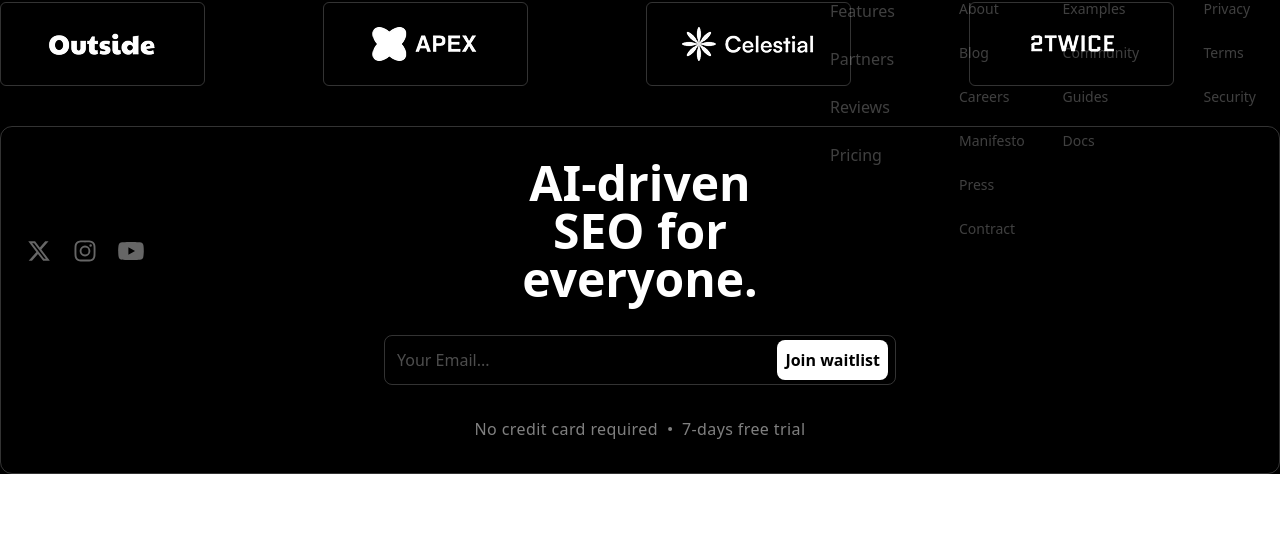
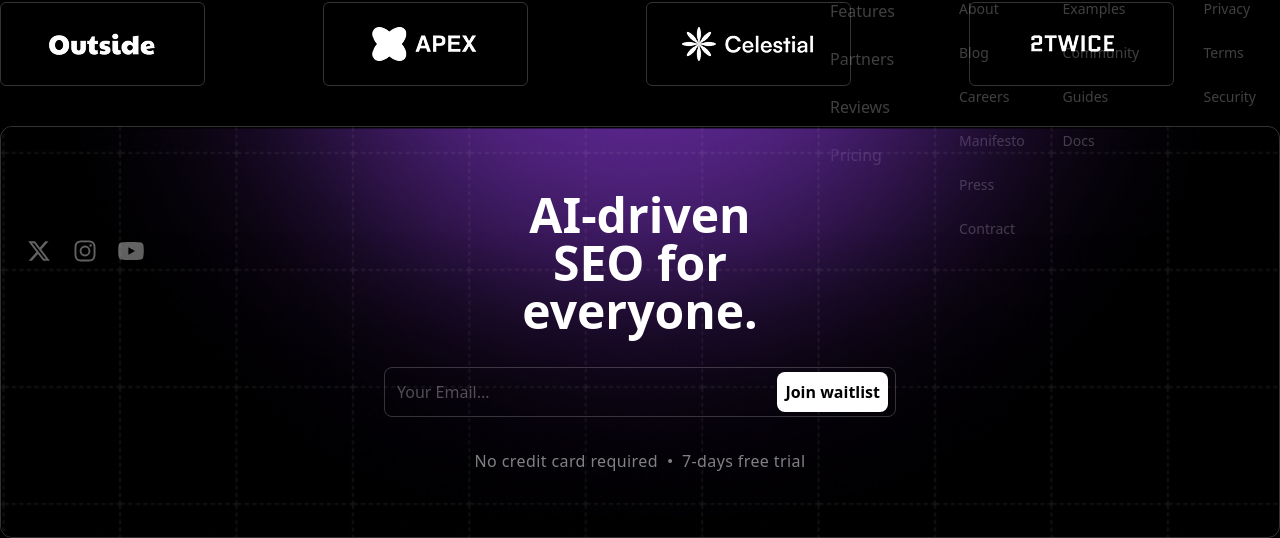
Before and after one commit to njokinjeri/opti-query, a React (Vite) app: page / in a window 1280 px wide. Shown: the part 497-1035 px from the top of the page. Before the commit the page ends 971 px from the top, so only its background shows below. Built offline with nearby package versions, Linux system fonts and the light colour scheme.

Commit message:
add bg layer to CTA section

```diff
--- a/src/components/sections/CTA.tsx
+++ b/src/components/sections/CTA.tsx
@@ -1,9 +1,17 @@
 import { Dot } from 'lucide-react';
+import gridPattern from "../../assets/abstract/grid-pattern.png"
+import blur from "../../assets/abstract/blur.png"
+import shadow from "../../assets/abstract/shadow.png"
 
 export default function CTA() {
     return (
-        <section className="w-full border border-white/20 rounded-xl">
-            <div className="flex flex-col items-center gap-8 py-8">
+        <section className="w-full max-w-7xl mx-auto flex border border-white/20 rounded-xl overflow-hidden relative">
+            <div className="absolute inset-0 pointer-events-none">
+                <img src={gridPattern} alt="" className="absolute inset-0 w-full h-full object-cover z-10" />
+                <img src={shadow} alt="" className="absolute top-0 left-1/3 -translate-x-1/2 w-[120%] max-w-none z-5" />
+                <img src={blur} alt="" className="absolute bottom-0 inset-x-0 w-full z-2" />
+            </div>
+            <div className="w-full flex flex-col items-center gap-8 py-16 z-50">
                 <h1 className="max-w-80 text-4xl font-bold text-white text-center md:text-5xl md:w-80">AI-driven SEO for everyone.</h1>
                 <form className="w-full max-w-80 md:max-w-lg flex flex-col gap-4 relative md:block">
                     <label htmlFor="email" className="sr-only">Email address</label>
```
